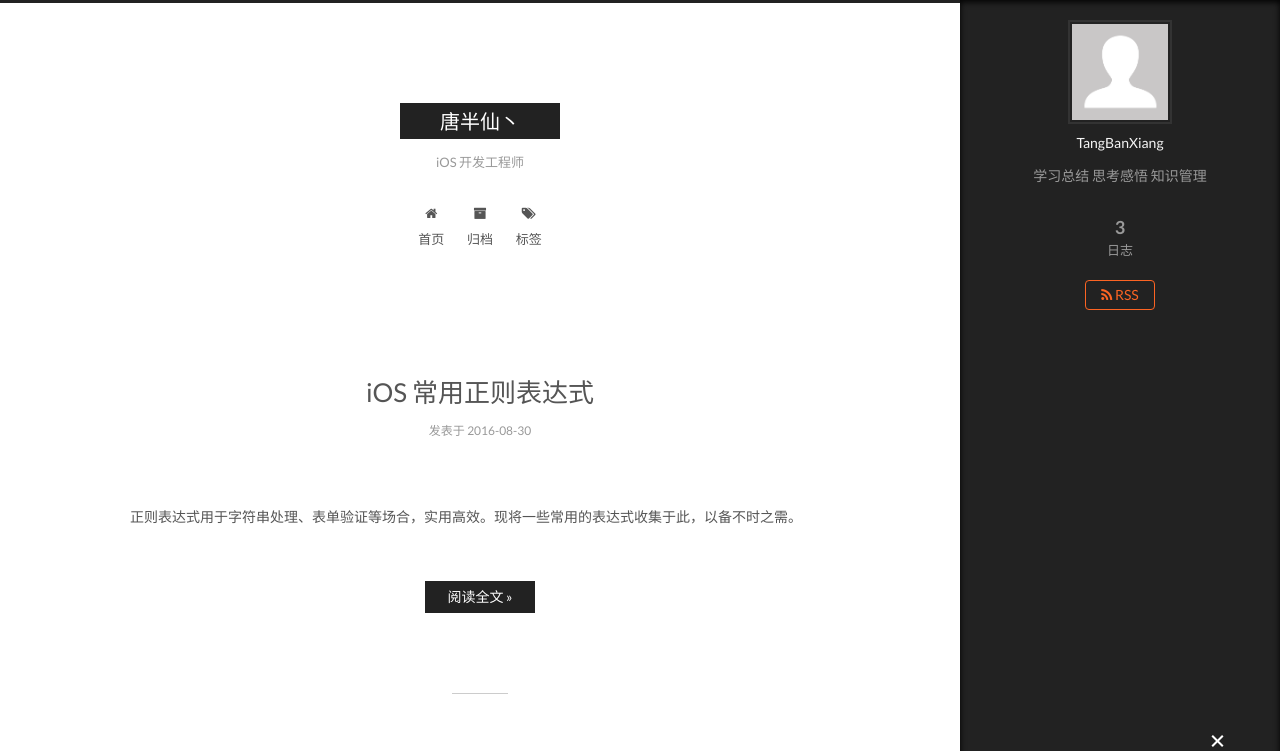
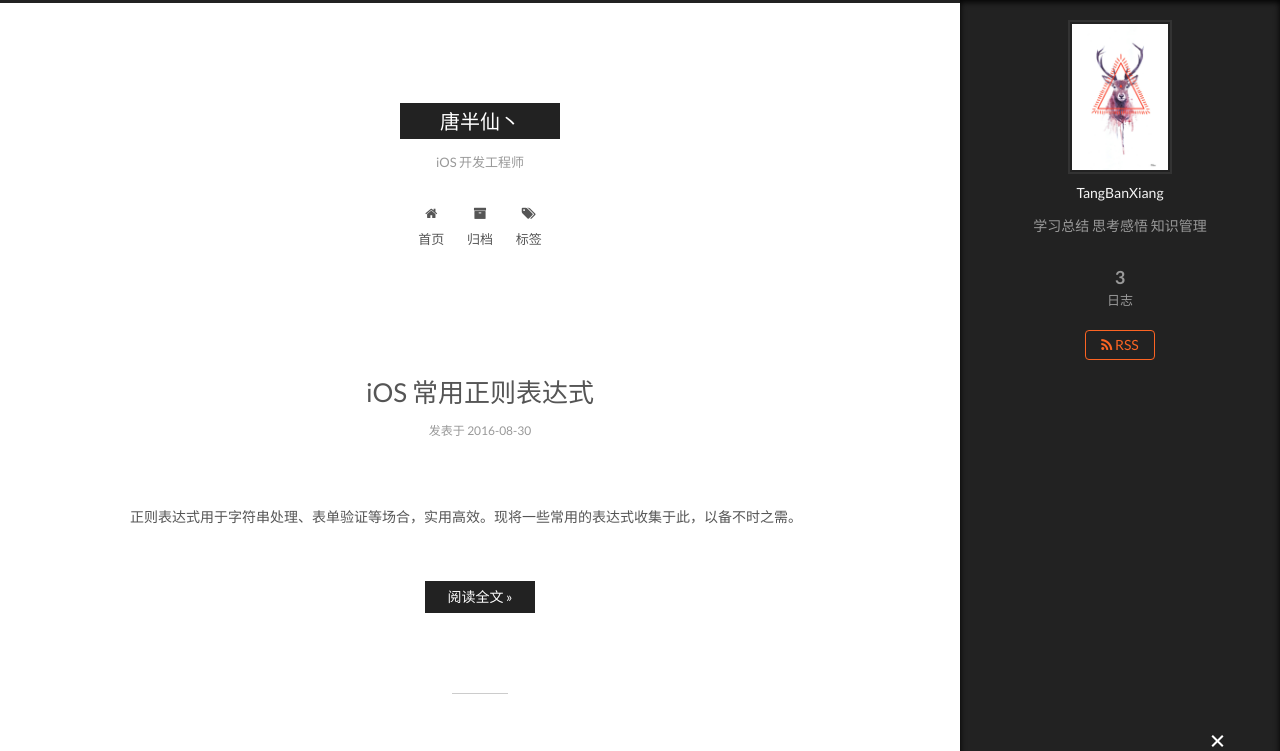
Before and after one commit to CoderTYD/CoderTYD.github.io, a plain HTML site: page index.html in a window 1280 px wide. Both pictures are taken after a click on the element 1217 px from the left and 742 px from the top of the page. Shown: the top 751 px of the page. Drawn offline with Linux system fonts and the light colour scheme.

Commit message:
Site updated: 2016-08-30 16:41:30

```diff
--- a/index.html
+++ b/index.html
@@ -542,7 +542,7 @@
       <section class="site-overview sidebar-panel  sidebar-panel-active ">
         <div class="site-author motion-element" itemprop="author" itemscope itemtype="http://schema.org/Person">
           <img class="site-author-image" itemprop="image"
-               src="/images/avatar.gif"
+               src="/images/avtar.jpg"
                alt="TangBanXiang" />
           <p class="site-author-name" itemprop="name">TangBanXiang</p>
           <p class="site-description motion-element" itemprop="description">学习总结 思考感悟 知识管理</p>
```
Also changed, not shown: 2016/03/04/CocoaPods安装/index.html (+1 -1 lines), 2016/08/30/iOS 常用正则表达式/index.html (+1 -1 lines), 2016/08/30/第一篇/index.html (+1 -1 lines), archive/index.html (+1 -1 lines), archives/2016/03/index.html (+1 -1 lines), archives/2016/08/index.html (+1 -1 lines), archives/2016/index.html (+1 -1 lines), archives/index.html (+1 -1 lines), images/avtar.jpg (added).
